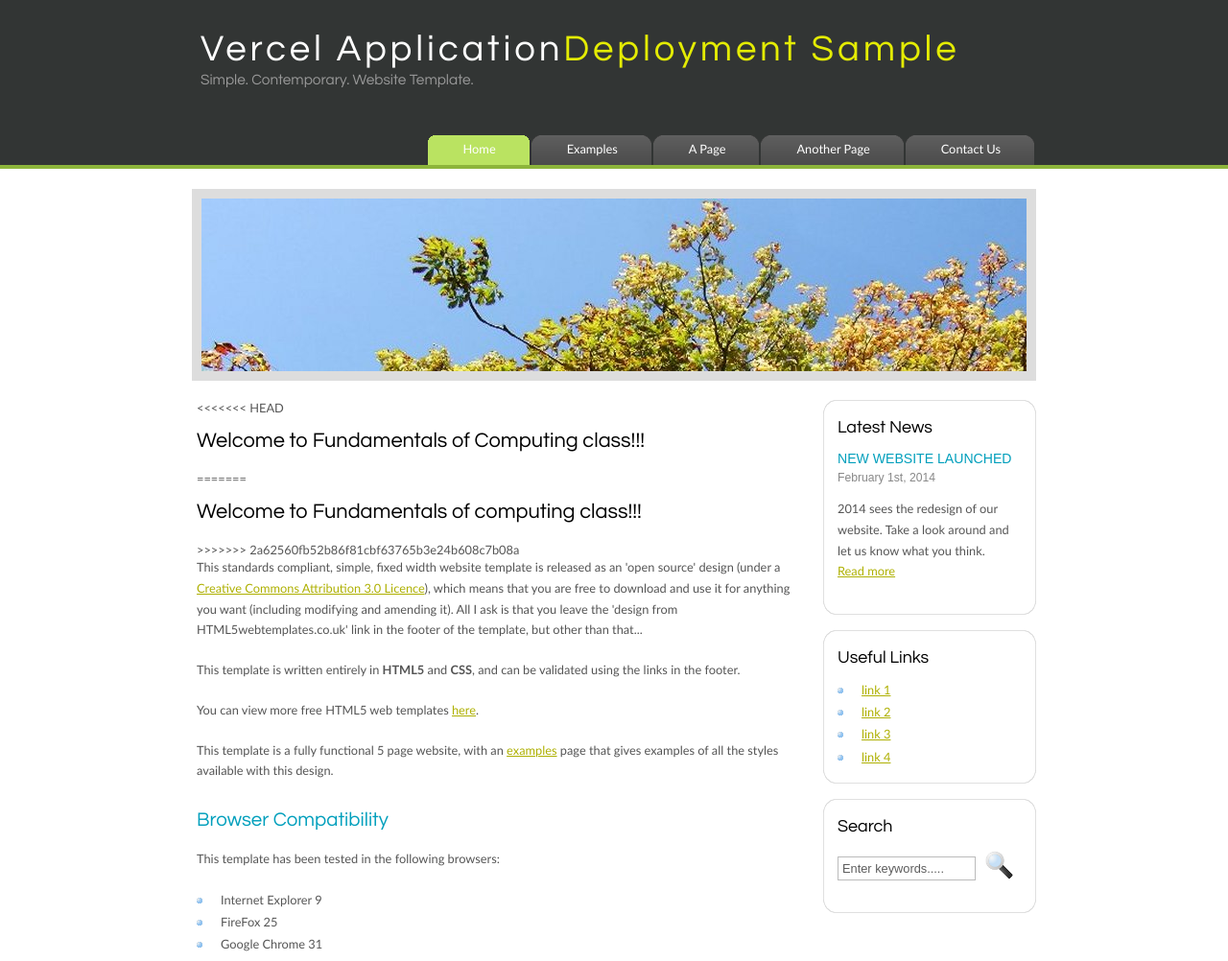
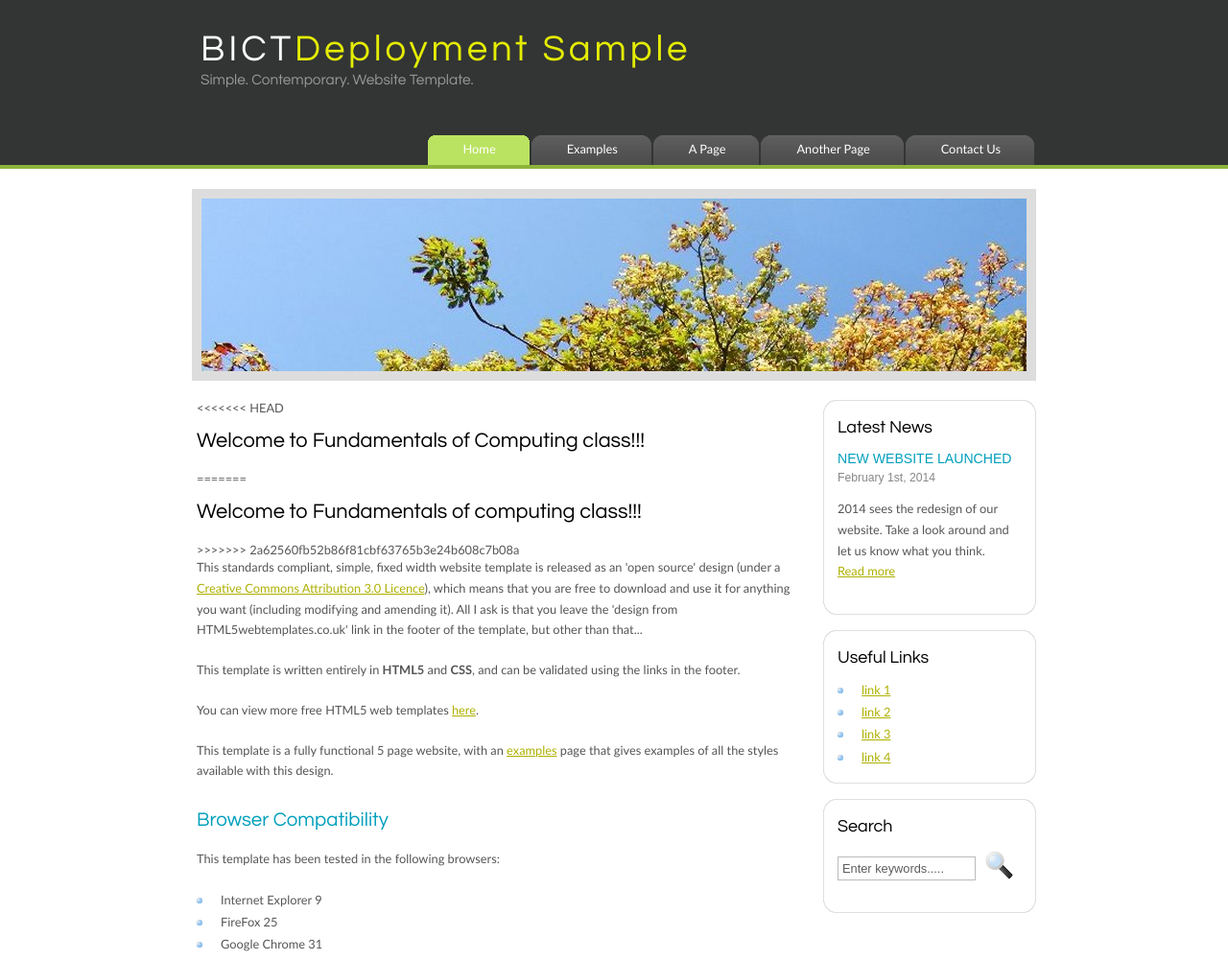
Before and after one commit to 12250149gcit-bot/my_test_project, a plain HTML site: page index.html in a window 1280 px wide. Shown: the top 1002 px of the page at 96% size. Drawn offline with Linux system fonts and the light colour scheme.

Commit message:
Edited to index file

```diff
--- a/index.html
+++ b/index.html
@@ -15,7 +15,7 @@
       <div id="logo">
         <div id="logo_text">
           <!-- class="logo_colour", allows you to change the colour of the text -->
-          <h1><a href="index.html">Vercel Application<span class="logo_colour">Deployment Sample</span></a></h1>
+          <h1><a href="index.html">BICT<span class="logo_colour">Deployment Sample</span></a></h1>
           <h2>Simple. Contemporary. Website Template.</h2>
         </div>
       </div>
```
